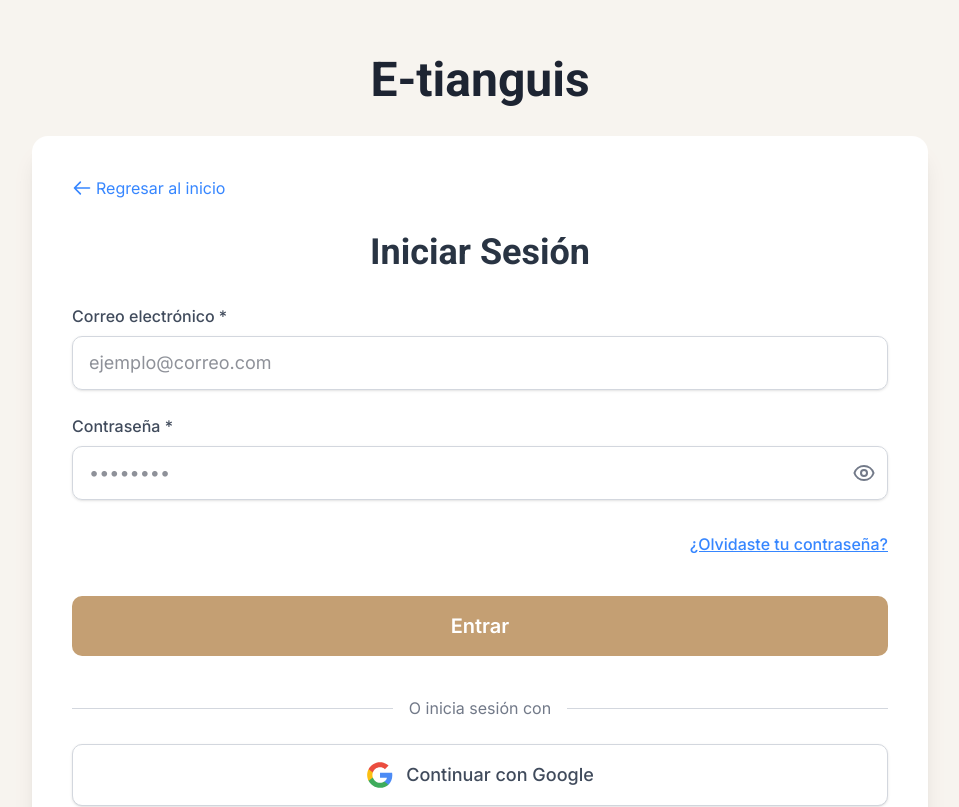
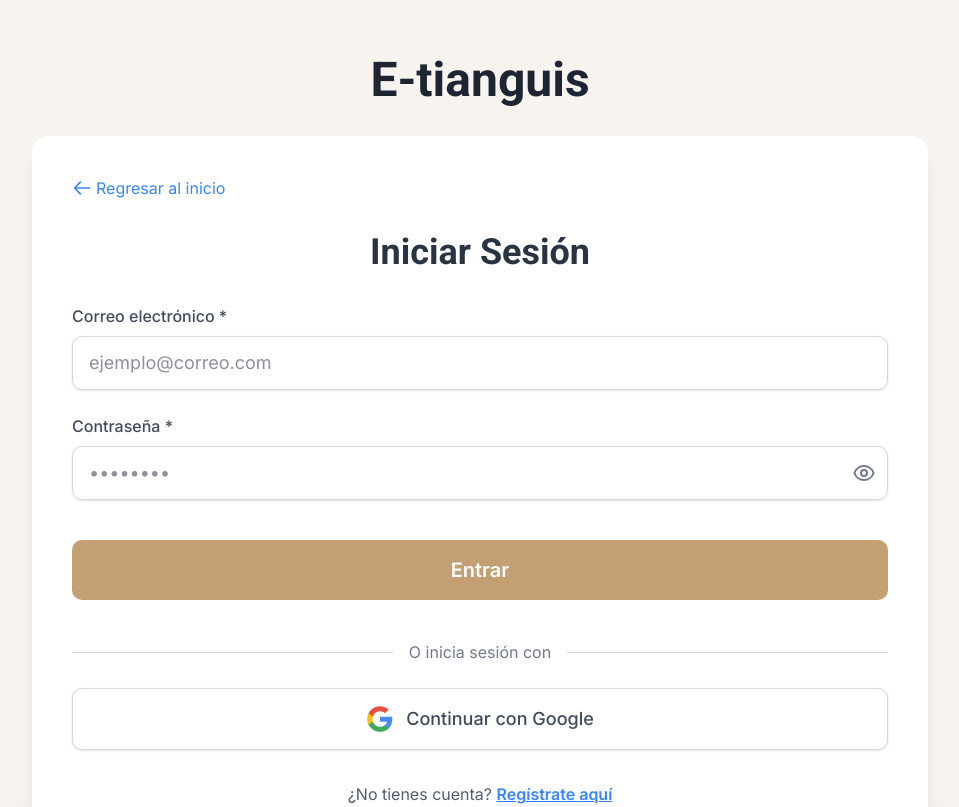
Before and after one commit to LuisAlberto2304/e-commerce, a Next.js app: page /login in a window 1280 px wide. Shown: the top 807 px of the page, without its empty margins (160-1119 px from the left). Built offline with nearby package versions, Linux system fonts and the light colour scheme; no server answers.

Commit message:
eliminacion

```diff
--- a/src/app/login/LoginPageClient.tsx
+++ b/src/app/login/LoginPageClient.tsx
@@ -236,13 +236,6 @@ export default function LoginPageClient() {
             </button>
           </div>
 
-          {/* Forgot Password Link */}
-          <div className="text-right pt-2">
-            <Link href="/forgot-password" className="text-sm lg:text-base text-blue-500 hover:text-blue-700 font-medium underline">
-              ¿Olvidaste tu contraseña?
-            </Link>
-          </div>
-
           {/* Submit Button */}
           <div className="pt-4">
             <button
```
Also changed, not shown: src/app/forgot-password/page.tsx (deleted).
